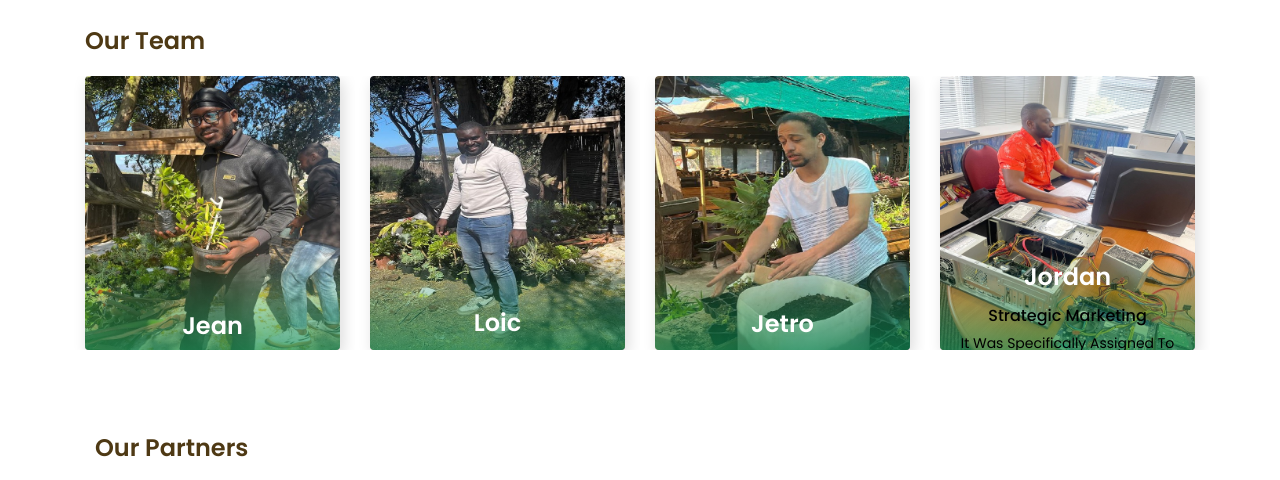
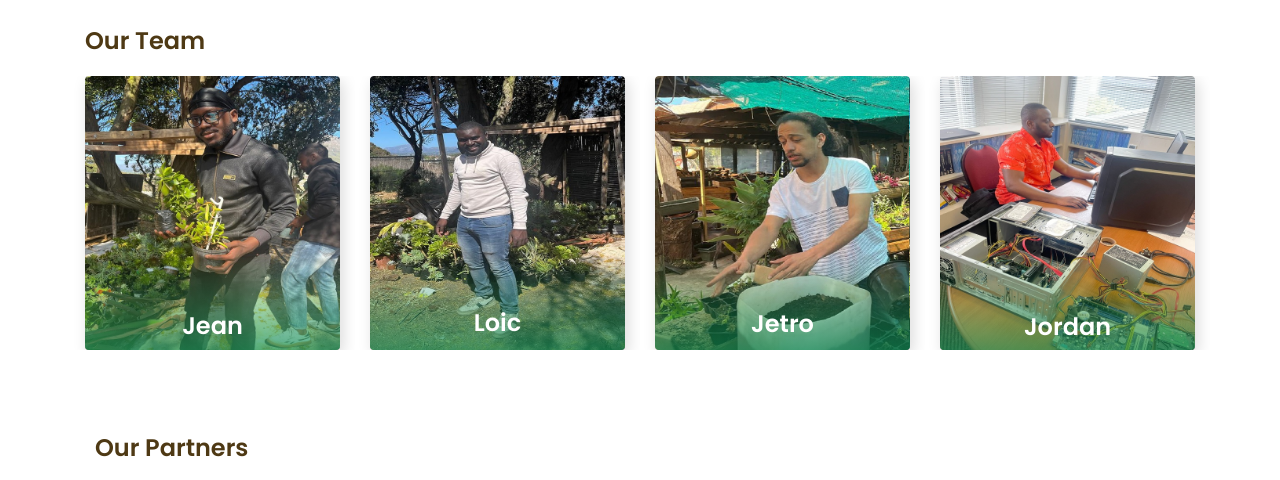
Before and after one commit to loic242/sdp_website, a plain HTML site: page about.html in a window 1280 px wide. Shown: the part 792-1272 px from the top of the page. Drawn offline with Linux system fonts and the light colour scheme.

Commit message:
Update card.css

```diff
--- a/css/card.css
+++ b/css/card.css
@@ -102,7 +102,7 @@
 
     .card1 .card-jordan {
         position: absolute;
-        bottom: -150px;
+        bottom: -200px;
         left: 0;
         padding: 20px;
         width: 100%;
```
